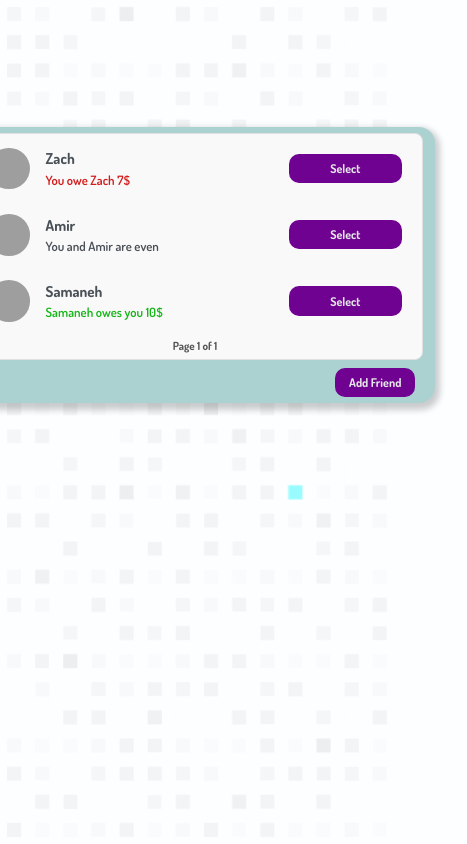
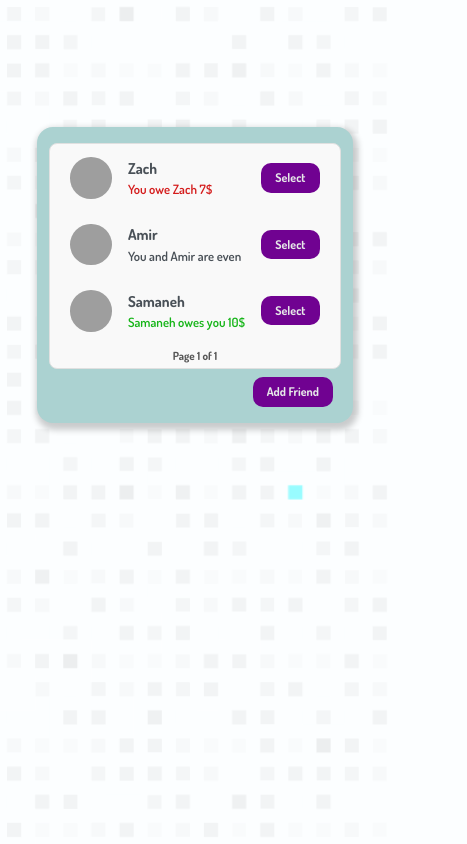
Before and after one commit to MatinT-SA/share-split, a React (Create React App) app: page / in a window 390 px wide. Shown: the whole page, 467 px wide, since content can reach past the window. Built offline with nearby package versions, Linux system fonts and the light colour scheme; grey boxes are pictures that could not be loaded; a web font is replaced by a local one.

Commit message:
finishing responsiveness

```diff
--- a/src/index.css
+++ b/src/index.css
@@ -324,17 +324,25 @@ form h2 {
     display: flex;
     flex-direction: column;
     gap: 2rem;
+    margin: auto 1rem;
   }
 
   .sidebar {
-    width: 60rem;
+    width: 100%;
+    padding: 2rem 1.5rem;
   }
 
   .form-split-bill {
-    width: 60rem;
+    width: 100%;
   }
 
   .logo {
     display: none;
   }
 }
+
+@media (max-width: 350px) {
+  html {
+    font-size: 48%;
+  }
+}
```
